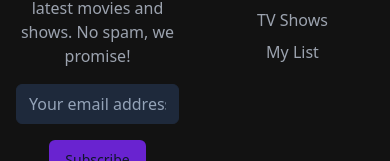
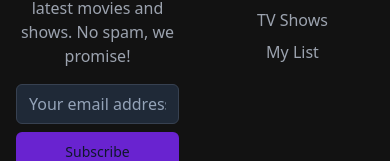
Before and after one commit to spectrum24c/hypestream-e5638b28, a React (Vite) app: page / in a window 390 px wide. Shown: the part 683-844 px from the top of the page. Built offline with nearby package versions, Linux system fonts and the light colour scheme; no server answers.

Commit message:
Reverted to commit f5c407652a900979f85f32532d7475b3c9f558fe

```diff
--- a/src/components/Footer.tsx
+++ b/src/components/Footer.tsx
@@ -100,11 +100,11 @@ const Footer = () => {
             <h3 className="text-xl font-bold mb-4 text-white">Subscribe to Our Newsletter</h3>
             <p className="text-gray-400 mb-4">Get updates on the latest movies and shows. No spam, we promise!</p>
 
-            <form onSubmit={handleSubscribe} className="flex flex-col items-center gap-4">
+            <form onSubmit={handleSubscribe} className="flex flex-col sm:flex-row gap-2">
               <Input
                 type="email"
                 placeholder="Your email address"
-                className="w-full max-w-md bg-muted border-border text-foreground"
+                className="flex-grow bg-gray-800 border-gray-700 text-white"
                 value={email}
                 onChange={(e) => setEmail(e.target.value)}
                 required
```
